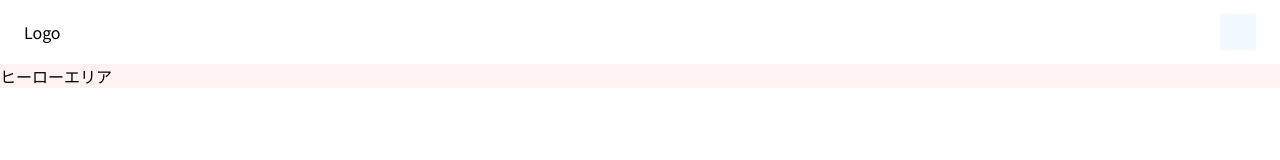
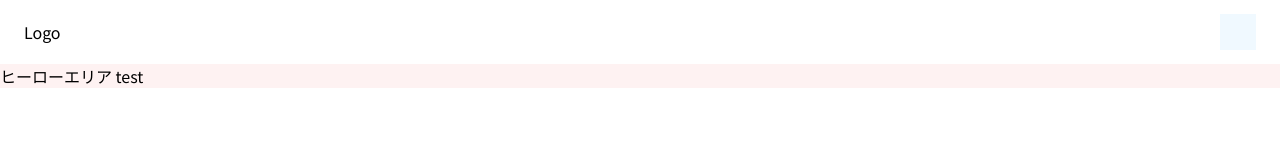
Before and after one commit to awakepanda/portfolio, a Next.js app: page / in a window 1280 px wide. Shown: the top 160 px of the page. Built offline with nearby package versions, Linux system fonts and the light colour scheme.

Commit message:
Test SSH

```diff
--- a/src/app/components/Hero.tsx
+++ b/src/app/components/Hero.tsx
@@ -1,7 +1,7 @@
 export default function Hero() {
   return (
     <div className="bg-red-50 w-full">
-      <h1>ヒーローエリア</h1>
+      <h1>ヒーローエリア test</h1>
     </div>
   );
 }
```
